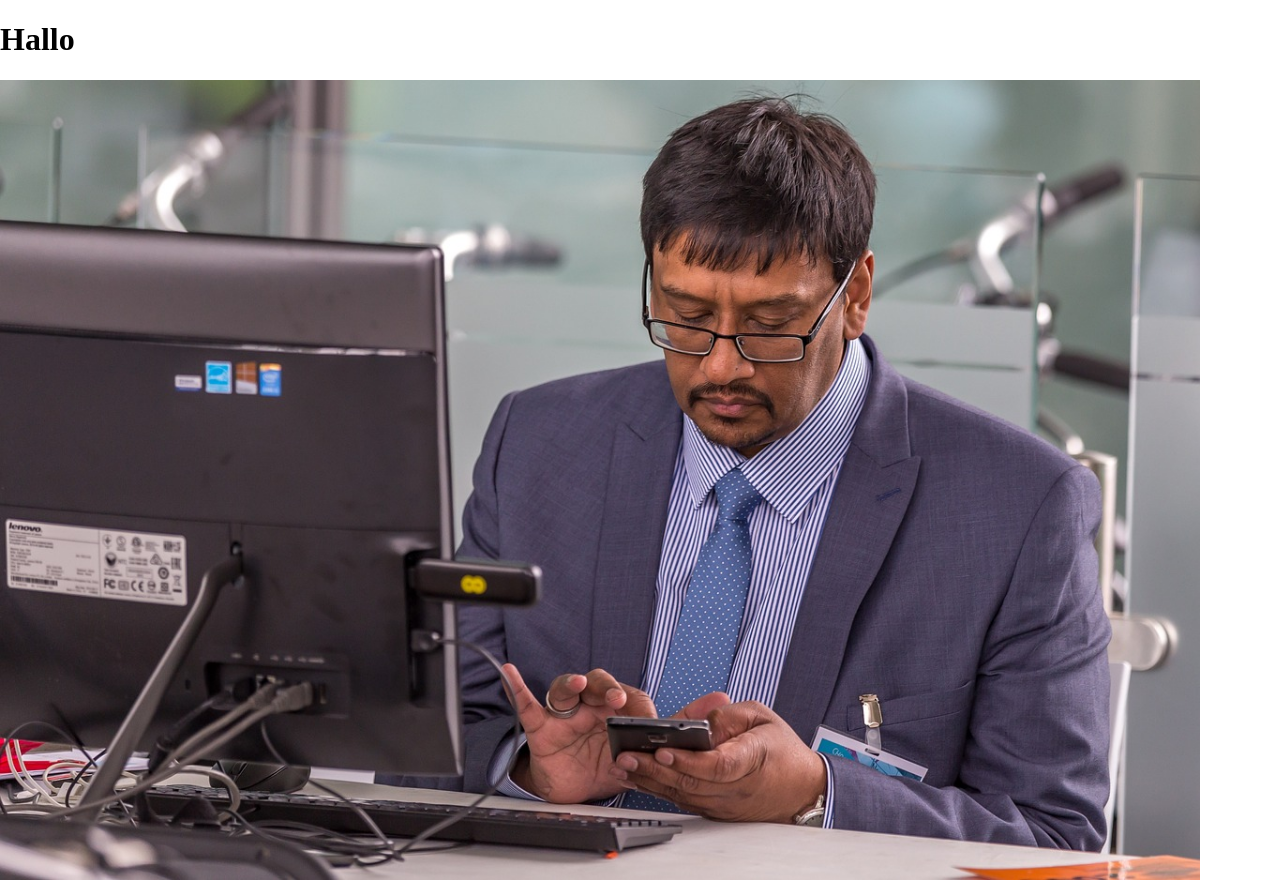
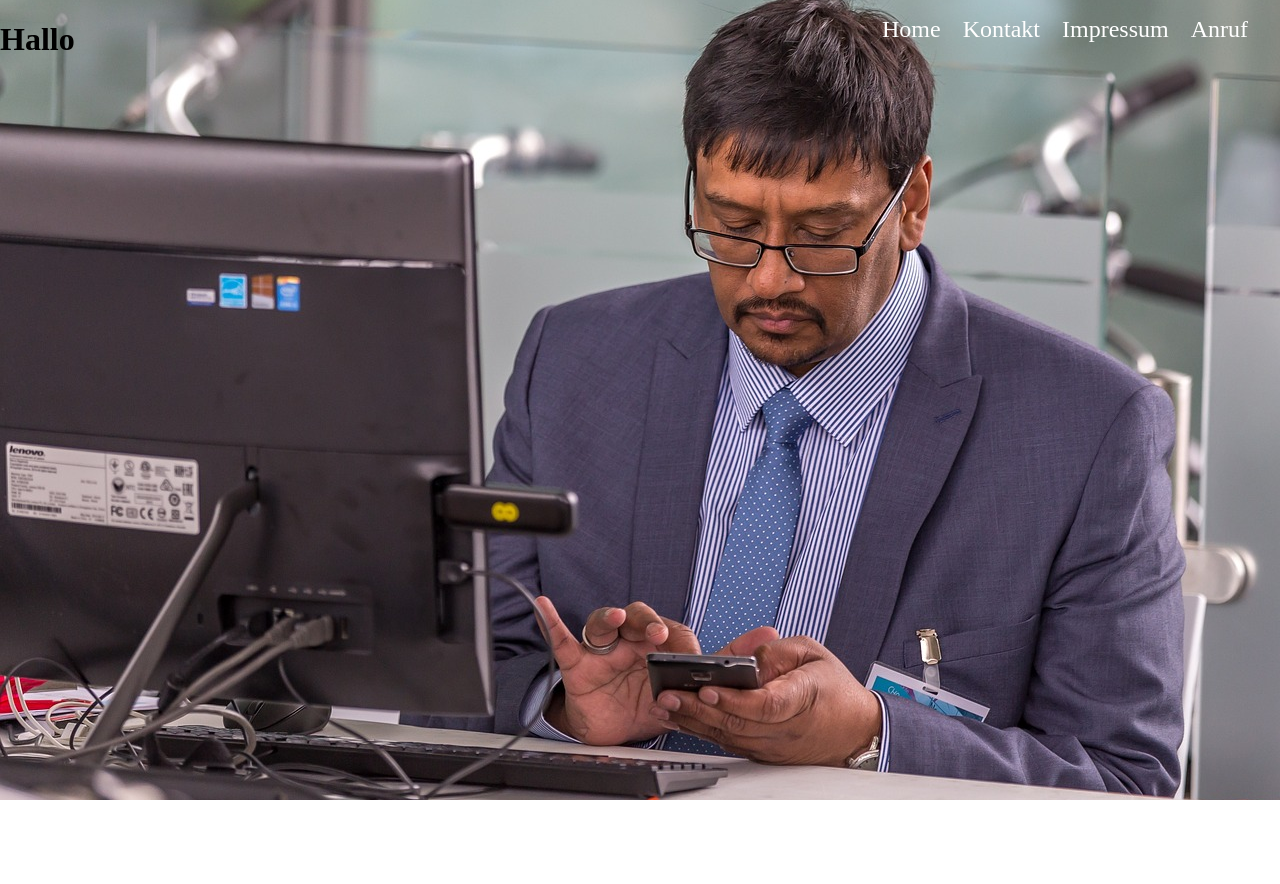
Before and after one commit to SchneiderA/Selbststudium-Website, a plain HTML site: page index.html in a window 1280 px wide. After the commit the page ends 800 px from the top, so only its background shows below. Drawn offline with Linux system fonts and the light colour scheme.

Commit message:
Bild wird jetzt dargestellt

```diff
--- a/index.html
+++ b/index.html
@@ -5,17 +5,47 @@
     <meta name="viewport" content="width=device-width, initial-scale=1.0" />
     <title>Dummies for IT</title>
     <style>
-        body{
+      body {
         margin: 0;
+        padding: 0;
+        width: 100%;
+        height: 100%;
+        overflow: hidden;
       }
       .header-image {
+        position: fixed;
+        top: 0;
+        left: 0;
         height: 100vh;
+        width: 100%;
         object-fit: cover;
+        z-index: -1; /*Bild im Hintergrund */
+      }
+      .container {
+        position: absolute;
+        right: 32px;
+        top: 16px;
+        font-size: 24px;
+        z-index: 1; /*Text über dem Bild*/
+      }
+      .menu-link {
+        color: white;
+        text-decoration: none;
+        margin-left: 16px;
+      }
+      .menu-link:hover {
+        text-decoration: underline;
       }
     </style>
   </head>
   <body>
     <h1>Hallo</h1>
-    <img class="header-image" src="/img/it-image.jpg">
+    <div class="container">
+      <a class="menu-link" href="">Home</a>
+      <a class="menu-link" href="">Kontakt</a>
+      <a class="menu-link" href="">Impressum</a>
+      <a class="menu-link" href="">Anruf</a>
+    </div>
+    <img class="header-image" src="img/it-image.jpg" />
   </body>
 </html>
```
Lines whose indentation alone changed are shown as unchanged.
